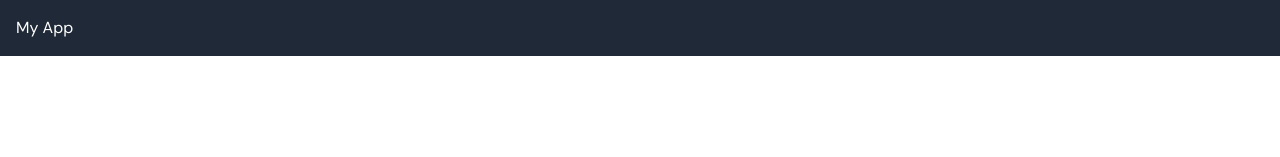
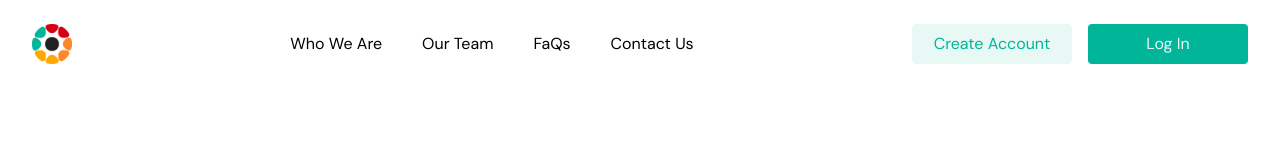
Before and after one commit to InventorsDev/inventors-frontend, a Next.js app: page / in a window 1280 px wide. Shown: the top 157 px of the page. Built offline with nearby package versions, Linux system fonts and the light colour scheme.

Commit message:
create navbar

```diff
--- a/app/components/Navbar.tsx
+++ b/app/components/Navbar.tsx
@@ -1,9 +1,94 @@
+"use client";
+
+import React, { useState } from "react";
+import { MdOutlineMenu, MdClose } from "react-icons/md";
+
+const links = [
+  {
+    name: "Who We Are",
+    href: "#who-we-are",
+  },
+  {
+    name: "Our Team",
+    href: "#our-team",
+  },
+  {
+    name: "FaQs",
+    href: "#faqs",
+  },
+  {
+    name: "Contact Us",
+    href: "#contact-us",
+  },
+];
+
 const Navbar = () => {
-	return (
-		<nav className="bg-gray-800 text-white p-4">
-			<h1>My App</h1>
-		</nav>
-	);
+  const [isOpen, setIsOpen] = useState(false);
+
+  const toggleNav = () => {
+    setIsOpen(!isOpen);
+  };
+
+  return (
+    <nav className="py-6 w-full z-10 bg-white">
+      <div className="container mx-auto flex justify-between items-center">
+        <div className="flex-none">
+          <img
+            src="/images/light-logo.png"
+            alt="Inventors Logo"
+            className="h-8 md:h-10"
+          />
+        </div>
+        <div className="hidden md:flex flex-1 mx-auto justify-center space-x-10 text-black">
+          {links.map((link) => (
+            <a
+              href={link.href}
+              className="hover:text-primary-green"
+              key={link.name}
+            >
+              {link.name}
+            </a>
+          ))}
+        </div>
+        <div className="hidden md:flex space-x-4">
+          <button className="bg-light-green text-primary-green px-4 py-2 rounded w-40">
+            Create Account
+          </button>
+          <button className="bg-primary-green text-light-green px-4 py-2 rounded w-40">
+            Log In
+          </button>
+        </div>
+        <div className="md:hidden" onClick={toggleNav}>
+          <MdOutlineMenu size={22} className="text-black" />
+        </div>
+      </div>
+      {isOpen && (
+        <div className="md:hidden fixed top-0 left-0 w-full h-full bg-white flex flex-col items-center justify-center text-black">
+          <MdClose
+            size={22}
+            className="text-black absolute top-4 right-4"
+            onClick={toggleNav}
+          />
+          {links.map((link) => (
+            <a
+              href={link.href}
+              className="text-xl py-2"
+              key={link.name}
+              onClick={toggleNav}
+            >
+              {link.name}
+            </a>
+          ))}
+          <button className="bg-light-green text-primary-green px-4 py-2 rounded mt-4 w-40">
+            Create Account
+          </button>
+          <button className="bg-primary-green text-light-green px-4 py-2 rounded mt-4 w-40">
+            Log In
+          </button>
+        </div>
+      )}
+    </nav>
+  );
 };
 
 export default Navbar;
```
